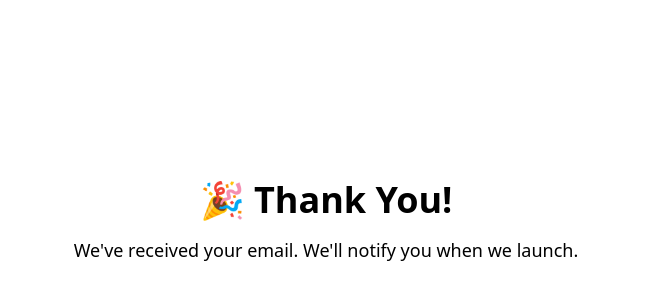
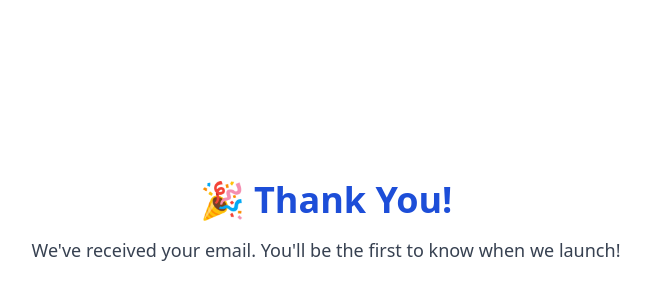
Before and after one commit to michaeltrendz/BragAgency, a Next.js app: page /thank-you in a window 1280 px wide. Shown: the part 178-478 px from the top of the page, without its empty margins (314-965 px from the left). Built offline with nearby package versions, Linux system fonts and the light colour scheme.

Commit message:
Thank you page

```diff
--- a/pages/thank-you.js
+++ b/pages/thank-you.js
@@ -1,8 +1,10 @@
 export default function ThankYou() {
   return (
-    <div className="min-h-screen flex flex-col items-center justify-center text-center">
-      <h1 className="text-4xl font-bold mb-4">🎉 Thank You!</h1>
-      <p className="text-lg">We've received your email. We'll notify you when we launch.</p>
+    <div className="min-h-screen flex flex-col items-center justify-center text-center bg-white px-4">
+      <h1 className="text-4xl font-bold text-blue-700 mb-4">🎉 Thank You!</h1>
+      <p className="text-lg text-gray-700">
+        We've received your email. You'll be the first to know when we launch!
+      </p>
     </div>
   );
 }
```
